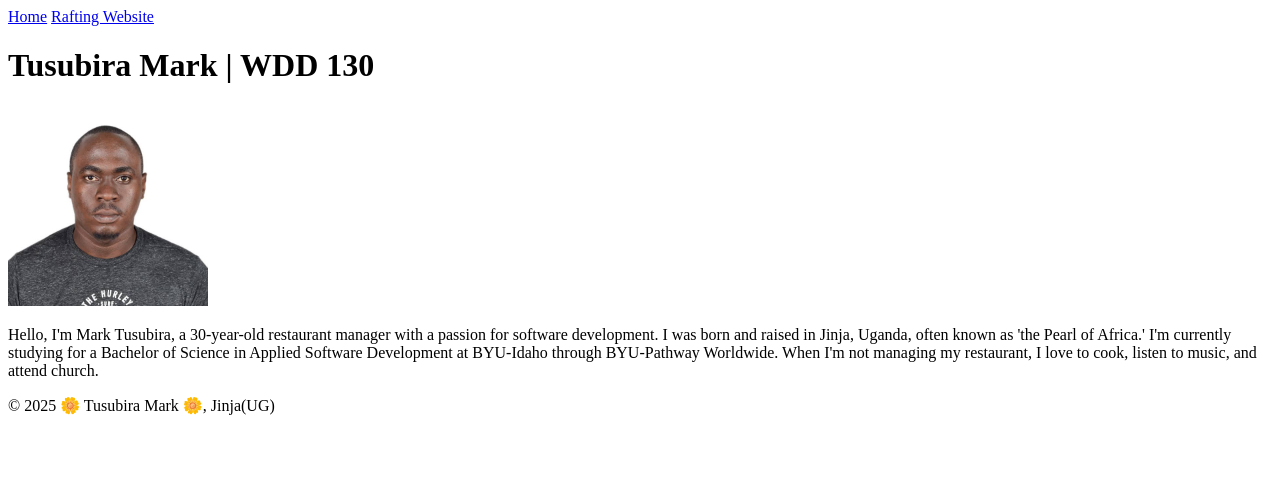
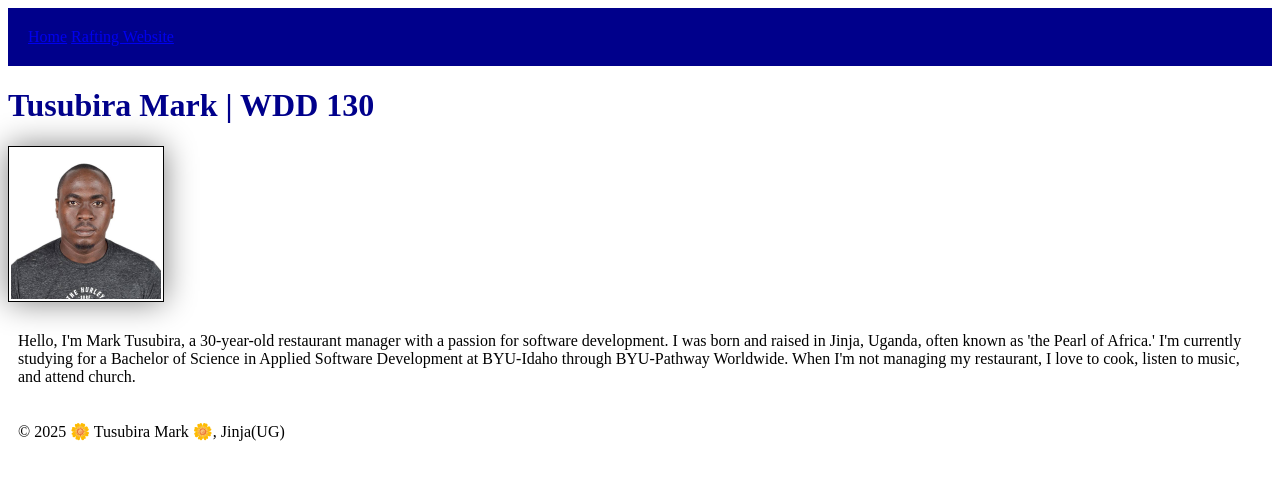
Before and after one commit to MarkTusubira95/wdd130, a plain HTML site: page index.html in a window 1280 px wide. Drawn offline with Linux system fonts and the light colour scheme.

Commit message:
css.html linking

```diff
--- a/index.html
+++ b/index.html
@@ -5,6 +5,7 @@
     <meta charset="UTF-8">
     <meta name="viewport" content="width=device-width, initial-scale=1.0">
     <title>Tusubira Mark| WDD 130 </title>
+    <link rel="stylesheet" href="styles/styles.css">
 </head>
 
 <body>
--- a/styles/styles.css
+++ b/styles/styles.css
@@ -0,0 +1,26 @@
+nav {
+
+    background-color: darkblue;
+    padding: 10px;
+}
+nav {
+color: white;
+display: block;
+padding: 20px;
+}
+
+h1 {
+    color: darkblue;
+}
+img {
+
+    width: 150px ;
+    height: auto ;
+    border: 1px solid black;
+    padding: 2px; ;
+    box-shadow: 0 0 30px gray;
+}
+
+p {
+    padding: 10px;
+}
```
Also changed, not shown: week02/block-vs-inline.html (+5 -5 lines).
